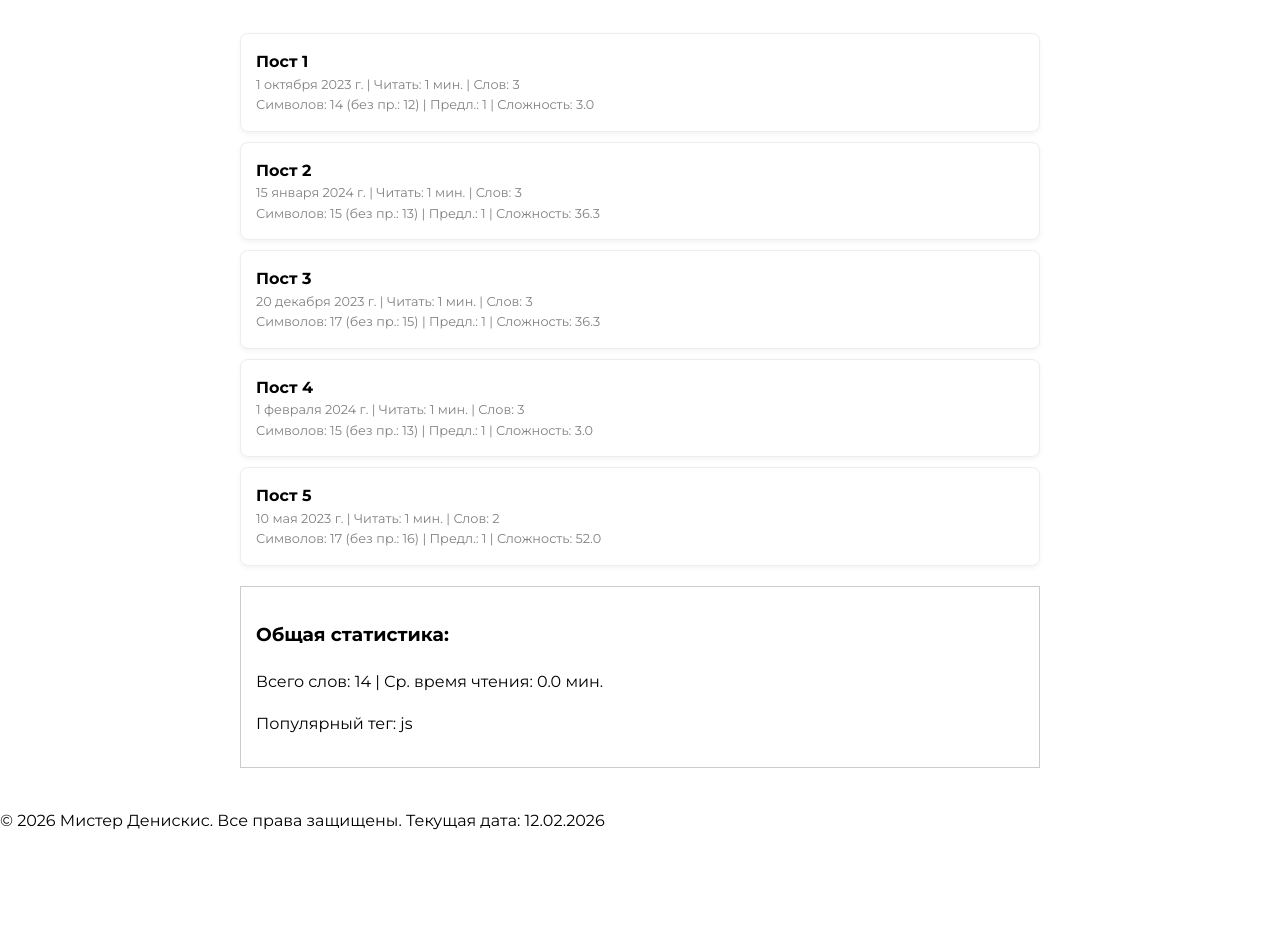
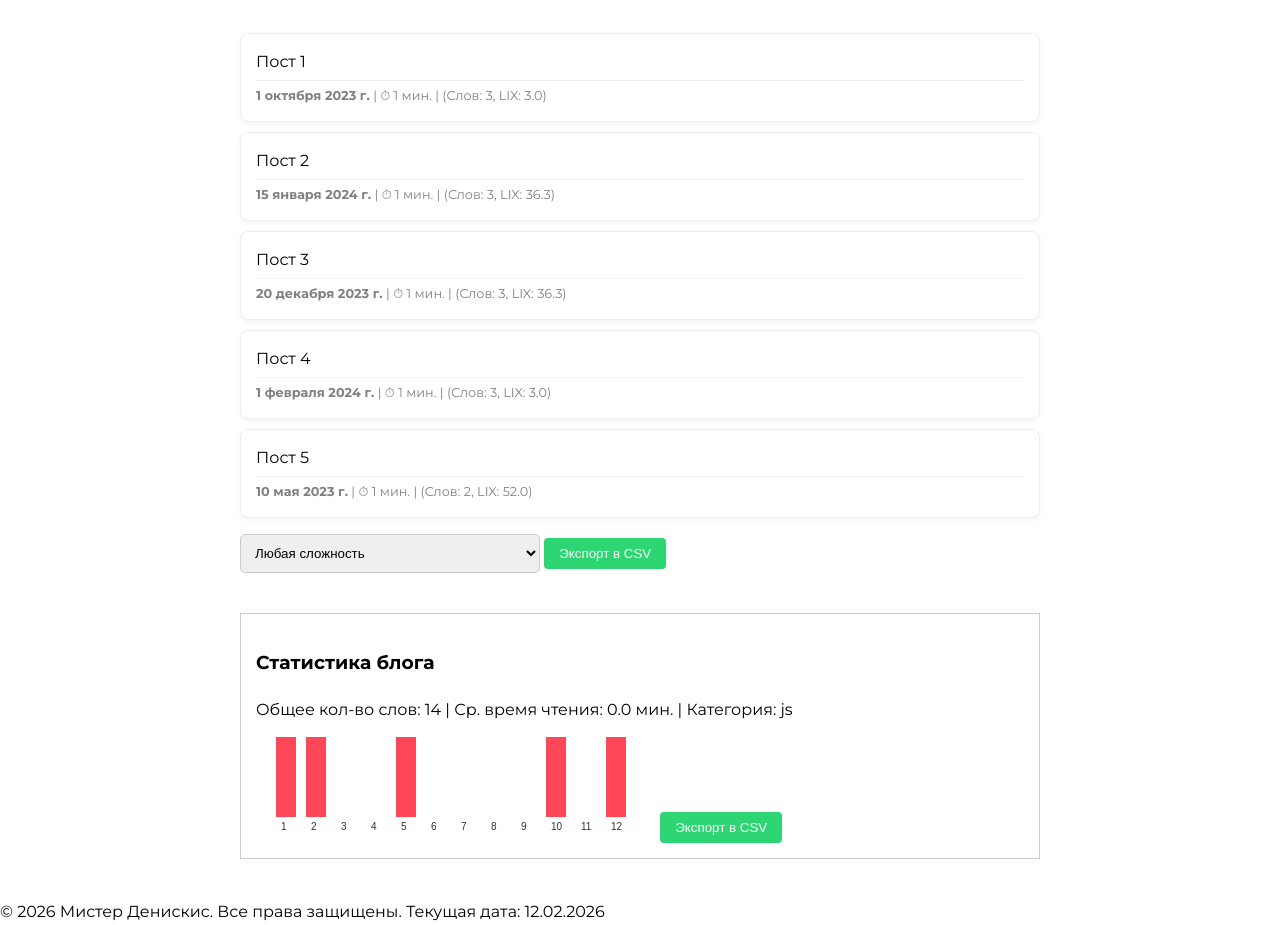
Before and after one commit to YupiSoftwarePunk/Js_Ht2, a plain HTML site: page index.html in a window 1280 px wide. Shown: the part 483-1408 px from the top of the page. Before the commit the page ends 1317 px from the top, so only its background shows below. Drawn offline with Linux system fonts and the light colour scheme.

Commit message:
finished 1/2 task

```diff
--- a/css/style.css
+++ b/css/style.css
@@ -91,3 +91,37 @@ input[type="text"], select {
     border-left: 5px solid #ff4757;
     padding-left: 10px;
 }
+
+@keyframes fadeIn {
+    from { opacity: 0; transform: translateY(10px); }
+    to { opacity: 1; transform: translateY(0); }
+}
+
+.fade-in {
+    animation: fadeIn 0.5s ease-out forwards;
+}
+
+#publish-chart {
+    background: #fff;
+    border-radius: 5px;
+    margin-top: 10px;
+}
+
+#export-csv {
+    background: #2ed573;
+    color: white;
+    border: none;
+    padding: 8px 15px;
+    border-radius: 4px;
+    cursor: pointer;
+}
+
+.post-stats-node {
+    margin-top: 5px;
+    font-size: 0.85em;
+    color: #555;
+    border-top: 1px solid #eee;
+    padding-top: 5px;
+}
+.stats-date { font-weight: bold; }
+mark { background: yellow; padding: 0 2px; }
--- a/index.html
+++ b/index.html
@@ -40,13 +40,61 @@
             </select>
 
             <ul id="post-list">
-                <li data-date="2023-10-01" data-views="150" data-tags="js, frontend" data-content="Текст о формах">Пост 1</li>
-                <li data-date="2024-01-15" data-views="500" data-tags="html, css" data-content="Текст о верстке">Пост 2</li>
-                <li data-date="2023-12-20" data-views="50" data-tags="life, blog" data-content="Мои мысли сегодня">Пост 3</li>
-                <li data-date="2024-02-01" data-views="300" data-tags="js, react" data-content="Текст про реакт">Пост 4</li>
-                <li data-date="2023-05-10" data-views="1000" data-tags="news" data-content="Важное объявление">Пост 5</li>
+                <li data-date="2023-10-01" data-views="150" data-tags="js, frontend" data-content="Текст о формах">
+                    <span class="post-title">Пост 1</span>
+                    <div class="post-stats-node" style="font-size: 0.8em; color: gray;">
+                        <span class="stats-date"></span> |
+                        <span class="stats-read-time"></span> |
+                        <span class="stats-details"></span>
+                    </div>
+                </li>
+
+                <li data-date="2024-01-15" data-views="500" data-tags="html, css" data-content="Текст о верстке">
+                    <span class="post-title">Пост 2</span>
+                    <div class="post-stats-node" style="font-size: 0.8em; color: gray;">
+                        <span class="stats-date"></span> |
+                        <span class="stats-read-time"></span> |
+                        <span class="stats-details"></span>
+                    </div>
+                </li>
+
+                <li data-date="2023-12-20" data-views="50" data-tags="life, blog" data-content="Мои мысли сегодня">
+                    <span class="post-title">Пост 3</span>
+                    <div class="post-stats-node" style="font-size: 0.8em; color: gray;">
+                        <span class="stats-date"></span> |
+                        <span class="stats-read-time"></span> |
+                        <span class="stats-details"></span>
+                    </div>
+                </li>
+
+                <li data-date="2024-02-01" data-views="300" data-tags="js, react" data-content="Текст про реакт">
+                    <span class="post-title">Пост 4</span>
+                    <div class="post-stats-node" style="font-size: 0.8em; color: gray;">
+                        <span class="stats-date"></span> |
+                        <span class="stats-read-time"></span> |
+                        <span class="stats-details"></span>
+                    </div>
+                </li>
+
+                <li data-date="2023-05-10" data-views="1000" data-tags="news" data-content="Важное объявление">
+                    <span class="post-title">Пост 5</span>
+                    <div class="post-stats-node" style="font-size: 0.8em; color: gray;">
+                        <span class="stats-date"></span> |
+                        <span class="stats-read-time"></span> |
+                        <span class="stats-details"></span>
+                    </div>
+                </li>
             </ul>
             <p id="no-results" style="display: none; color: red;">По вашему запросу ничего не найдено</p>
+
+            <select id="filter-readability">
+                <option value="0">Любая сложность</option>
+                <option value="20">Легкие</option>
+                <option value="40">Средние</option>
+                <option value="60">Сложные</option>
+            </select>
+
+            <button id="export-csv">Экспорт в CSV</button>
 
             <section id="blog-stats" style="margin-top: 20px; padding: 15px; border: 1px solid #ccc;">
                 <h3>Статистика блога</h3>
--- a/js/navigation.js
+++ b/js/navigation.js
@@ -18,95 +18,107 @@ function highlightActiveLink()
 
 
 function FilterPosts() {
-    const inputField = document.querySelector('input');
-    const noResultsMessage = document.getElementById('no-results');
-    const sortSelect = document.getElementById('sort-posts');
-    const list = document.getElementById('post-list');
-    const blogStatsContainer = document.getElementById('blog-stats');
+    const elements = {
+        input: document.querySelector('input'),
+        list: document.getElementById('post-list'),
+        stats: document.getElementById('stats-content'),
+        readability: document.getElementById('filter-readability'),
+        sort: document.getElementById('sort-posts'),
+        exportBtn: document.getElementById('export-csv'),
+        noResults: document.getElementById('no-results')
+    };
 
-    const posts = Array.from(list.querySelectorAll('li')).map(li => {
+    if (!elements.list || !elements.input)
+        return;
+
+    const posts = Array.from(elements.list.querySelectorAll('li')).map(li => {
         const rawContent = li.dataset.content || "";
-        const stats = analyzeText(rawContent);
-
+        const postDate = new Date(li.dataset.date);
         return {
             element: li,
-            title: li.innerText,
+            titleNode: li.querySelector('.post-title'),
+            dateNode: li.querySelector('.stats-date'),
+            timeNode: li.querySelector('.stats-read-time'),
+            detailsNode: li.querySelector('.stats-details'),
+
+            originalTitle: li.querySelector('.post-title')?.textContent || li.textContent,
             content: rawContent.toLowerCase(),
-            tags: li.dataset.tags.toLowerCase(),
-            date: new Date(li.dataset.date),
-            views: parseInt(li.dataset.views),
-            stats: stats
+            tags: (li.dataset.tags || "").toLowerCase(),
+            date: isNaN(postDate.getTime()) ? new Date() : postDate,
+            views: parseInt(li.dataset.views) || 0,
+            stats: analyzeText(rawContent)
         };
     });
 
     function update() {
-        const searchText = inputField.value.toLowerCase();
-        const sortBy = sortSelect.value;
-        let hasMatches = false;
+        const searchText = elements.input.value.toLowerCase();
+        const complexityLimit = elements.readability ? parseFloat(elements.readability.value) : 0;
+        const sortBy = elements.sort ? elements.sort.value : 'default';
+        let visiblePosts = [];
 
         posts.forEach(post => {
-            const fullSearchText = (post.title + post.content + post.tags).toLowerCase();
-            const isMatch = fullSearchText.includes(searchText);
+            const isTextMatch = (post.originalTitle.toLowerCase() + post.content + post.tags).includes(searchText);
 
-            if (isMatch) {
-                post.element.style.display = "";
-                hasMatches = true;
+            let isComplexityMatch = true;
+            if (complexityLimit === 20) isComplexityMatch = post.stats.readability < 20;
+            if (complexityLimit === 40) isComplexityMatch = post.stats.readability >= 20 && post.stats.readability < 40;
+            if (complexityLimit === 60) isComplexityMatch = post.stats.readability >= 40;
 
-                const dateInfo = getFriendlyDate(post.element.dataset.date);
-                const highlightClass = (new Date(post.element.dataset.date).toDateString() === new Date().toDateString()) ? 'today-post' : '';
+            const isVisible = isTextMatch && isComplexityMatch;
+            post.element.style.display = isVisible ? "" : "none";
 
-                let titleHTML = post.title;
-                if (searchText !== "") {
-                    const regex = new RegExp(`(${searchText})`, "gi");
-                    titleHTML = post.title.replace(regex, '<mark>$1</mark>');
+            if (isVisible) {
+                visiblePosts.push(post);
+
+                if (post.dateNode) post.dateNode.textContent = getFriendlyDate(post.element.dataset.date);
+                if (post.timeNode) post.timeNode.textContent = `⏱ ${post.stats.readTime} мин.`;
+                if (post.detailsNode) {
+                    post.detailsNode.textContent = `(Слов: ${post.stats.words}, LIX: ${post.stats.readability})`;
                 }
 
-                post.element.innerHTML = `
-                    <div class="${highlightClass}">
-                        <strong>${titleHTML}</strong>
-                        <div class="stats" style="font-size: 0.8em; color: gray;">
-                            ${dateInfo} | Читать: ${post.stats.readTime} мин. | Слов: ${post.stats.words}
-                            <br>Символов: ${post.stats.chars} (без пр.: ${post.stats.charsNoSpace}) | Предл.: ${post.stats.sentences} | Сложность: ${post.stats.readability}
-                        </div>
-                    </div>
-                `;
-            } else {
-                post.element.style.display = "none";
+                if (searchText !== "" && post.titleNode) {
+                    const escapedTitle = post.originalTitle.replace(/[&<>"']/g, m => ({
+                        '&': '&amp;', '<': '&lt;', '>': '&gt;', '"': '&quot;', "'": '&#39;'
+                    }[m]));
+                    const regex = new RegExp(`(${searchText})`, "gi");
+                    post.titleNode.innerHTML = escapedTitle.replace(regex, '<mark>$1</mark>');
+                } else if (post.titleNode) {
+                    post.titleNode.textContent = post.originalTitle;
+                }
             }
         });
 
-        const visiblePosts = posts.filter(p => p.element.style.display !== "none");
-
         if (sortBy !== "default") {
-            visiblePosts.sort((a, b) => {
-                return sortBy === 'date' ? b.date - a.date : b.views - a.views;
-            });
-            visiblePosts.forEach(post => list.appendChild(post.element));
+            visiblePosts.sort((a, b) => sortBy === 'date' ? b.date - a.date : b.views - a.views);
+            visiblePosts.forEach(post => elements.list.appendChild(post.element));
         }
 
-        noResultsMessage.style.display = hasMatches ? "none" : "block";
-        updateBlogStats(visiblePosts);
+        if (elements.noResults) {
+            elements.noResults.style.display = visiblePosts.length > 0 ? "none" : "block";
+        }
+
+        updateBlogStats(visiblePosts, elements.stats);
+        drawChart(visiblePosts);
     }
 
-    function updateBlogStats(visiblePosts) {
-        if (!blogStatsContainer) return;
+    elements.input.addEventListener('input', update);
+    if (elements.readability) elements.readability.addEventListener('change', update);
+    if (elements.sort) elements.sort.addEventListener('change', update);
 
-        const totalWords = visiblePosts.reduce((acc, p) => acc + p.stats.words, 0);
-        const avgReadTime = visiblePosts.length ? (totalWords / (visiblePosts.length * 200)).toFixed(1) : 0;
-
-        const allTags = visiblePosts.flatMap(p => p.tags.split(',').map(t => t.trim()));
-        const tagCounts = allTags.reduce((acc, t) => { acc[t] = (acc[t] || 0) + 1; return acc; }, {});
-        const topTag = Object.keys(tagCounts).reduce((a, b) => tagCounts[a] > tagCounts[b] ? a : b, "—");
-
-        blogStatsContainer.innerHTML = `
-            <h3>Общая статистика:</h3>
-            <p>Всего слов: ${totalWords} | Ср. время чтения: ${avgReadTime} мин.</p>
-            <p>Популярный тег: ${topTag}</p>
-        `;
+    if (elements.exportBtn) {
+        elements.exportBtn.addEventListener('click', () => {
+            let csv = "Title,Date,Views,LIX\n";
+            posts.forEach(p => {
+                csv += `"${p.originalTitle}",${p.date.toLocaleDateString()},${p.views},${p.stats.readability}\n`;
+            });
+            const blob = new Blob([csv], { type: 'text/csv;charset=utf-8;' });
+            const link = document.createElement("a");
+            link.href = URL.createObjectURL(blob);
+            link.download = "statistics.csv";
+            link.click();
+        });
     }
 
-    inputField.addEventListener('input', update);
-    sortSelect.addEventListener('change', update);
     update();
 }
 
@@ -157,3 +169,57 @@ function analyzeText(text) {
         readTime: readTime
     };
 }
+
+
+function drawChart(visiblePosts) {
+    const canvas = document.getElementById('publish-chart');
+    if (!canvas) return;
+    const ctx = canvas.getContext('2d');
+    ctx.clearRect(0, 0, canvas.width, canvas.height);
+
+    if (visiblePosts.length === 0) return;
+
+    const months = new Array(12).fill(0);
+    visiblePosts.forEach(p => {
+        if (p.date instanceof Date && !isNaN(p.date)) {
+            months[p.date.getMonth()]++;
+        }
+    });
+
+    const max = Math.max(...months) || 1;
+    const barWidth = 20;
+    const spacing = 10;
+
+    ctx.fillStyle = "#ff4757";
+    months.forEach((count, i) => {
+        const barHeight = (count / max) * (canvas.height - 20);
+        const x = 20 + i * (barWidth + spacing);
+        const y = canvas.height - barHeight - 15;
+
+        ctx.fillRect(x, y, barWidth, barHeight);
+
+        ctx.fillStyle = "#333";
+        ctx.font = "10px Arial";
+        ctx.fillText(i + 1, x + 5, canvas.height - 2);
+        ctx.fillStyle = "#ff4757";
+    });
+}
+
+
+function updateBlogStats(visiblePosts, container) {
+    if (!container) return;
+
+    const totalWords = visiblePosts.reduce((acc, p) => acc + p.stats.words, 0);
+    const avgReadTime = visiblePosts.length ? (totalWords / (visiblePosts.length * 200)).toFixed(1) : 0;
+
+    const tagsMap = {};
+    visiblePosts.forEach(p => {
+        p.tags.split(',').forEach(tag => {
+            const t = tag.trim();
+            if (t) tagsMap[t] = (tagsMap[t] || 0) + 1;
+        });
+    });
+    const topCategory = Object.keys(tagsMap).reduce((a, b) => tagsMap[a] > tagsMap[b] ? a : b, "—");
+
+    container.textContent = `Общее кол-во слов: ${totalWords} | Ср. время чтения: ${avgReadTime} мин. | Категория: ${topCategory}`;
+}
```
